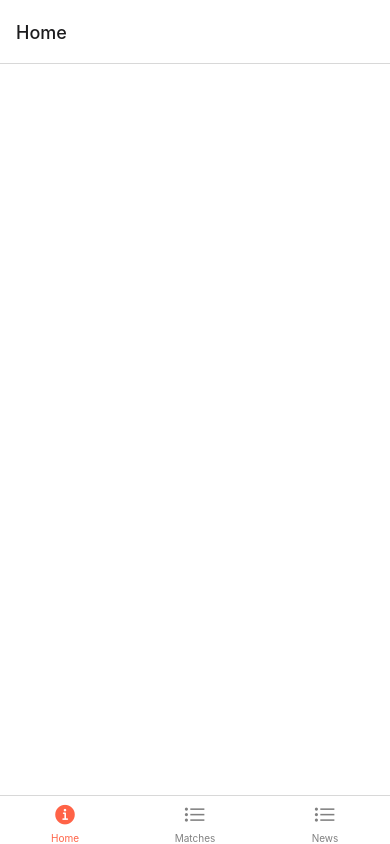
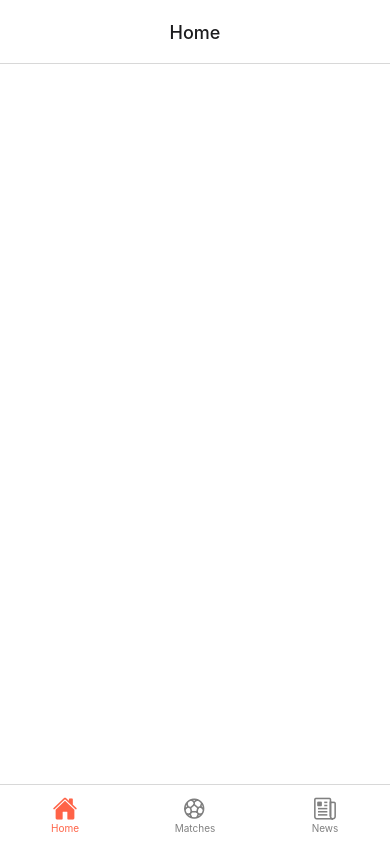
Before and after one commit to nasyx-rakeeb/clock-app, a React Native app: screen /Home in a window 390 px wide. Built offline with nearby package versions, Linux system fonts and the light colour scheme.

Commit message:
setup navigation

```diff
--- a/App.js
+++ b/App.js
@@ -16,14 +16,17 @@ const App = () => {
     <NavigationContainer theme={navTheme}>
       <StatusBar style="auto" />
       <Tab.Navigator screenOptions={({ route }) => ({
+          headerTitleAlign: "center",
+          headerStyle: {backgroundColor: "#fff", elevation: 0},
+          tabBarStyle: { height: 60, paddingTop: 10, paddingBottom: 10 },
           tabBarIcon: ({ focused, color, size }) => {
             let iconName
             if (route.name === 'Home') {
-              iconName = focused ? 'ios-information-circle' : 'ios-information-circle-outline'
+              iconName = focused ? 'md-home' : 'md-home-outline'
             } else if (route.name === 'Matches') {
-              iconName = focused ? 'ios-list' : 'ios-list-outline'
+              iconName = focused ? 'md-football' : 'md-football-outline'
             } else if (route.name === "News") {
-              iconName = focused ? "ios-information-circle" : "ios-list-outline"
+              iconName = focused ? "md-newspaper" : "md-newspaper-outline"
             }
             return <Ionicons name={iconName} size={size} color={color} />
           },
```
